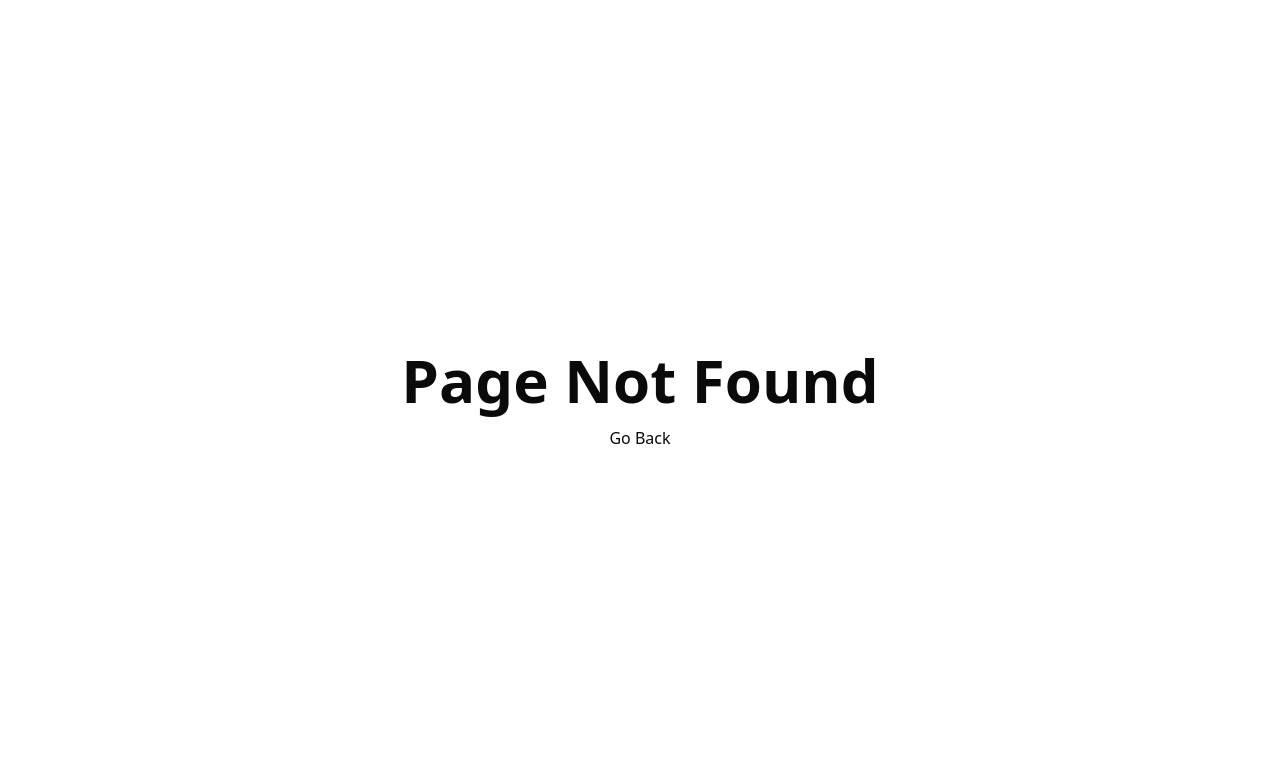
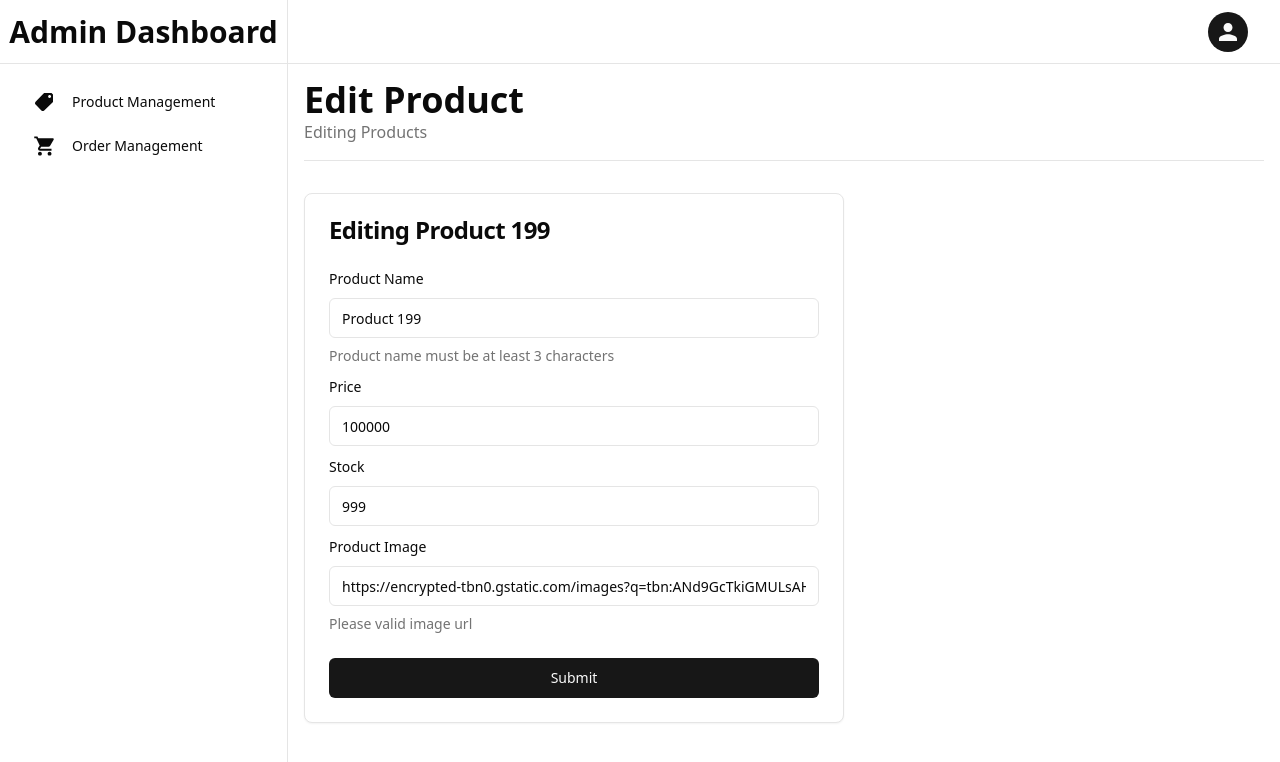
Before and after one commit to bruteforce10/redux_fastcampus, a React (Vite) app: page /admin/products/edit/1 in a window 1280 px wide. Before the commit this address had no page. Shown: the top 762 px of the page. Built offline with nearby package versions, Linux system fonts and the light colour scheme; data requests are answered from the project's data file.

Commit message:
add update

```diff
--- a/db.json
+++ b/db.json
@@ -2,31 +2,31 @@
   "products": [
     {
       "image": "https://encrypted-tbn0.gstatic.com/images?q=tbn:ANd9GcTkiGMULsAHa9dID44BozhTQWOlhmMY7a11nQ&s",
-      "productName": "Product 1",
-      "price": 1000,
-      "stock": 0,
-      "id": 1
+      "productName": "Product 199",
+      "price": 100000,
+      "stock": 999,
+      "id": "1"
     },
     {
       "image": "https://encrypted-tbn0.gstatic.com/images?q=tbn:ANd9GcTkiGMULsAHa9dID44BozhTQWOlhmMY7a11nQ&s",
       "productName": "Product 2",
       "price": 3000,
       "stock": 10,
-      "id": 2
+      "id": "2"
     },
     {
       "image": "https://placehold.jp/396x594.png",
       "productName": "Product 3",
       "price": 2000,
       "stock": 20,
-      "id": 3
+      "id": "3"
     },
     {
       "image": "https://placehold.jp/396x594.png",
       "productName": "Product 4",
       "price": 20000,
       "stock": 20,
-      "id": 4
+      "id": "4"
     },
     {
       "id": "fd15",
--- a/src/App.jsx
+++ b/src/App.jsx
@@ -23,7 +23,7 @@ function App() {
         <Route path="/admin">
           <Route path="products" Component={ProductManagementPage} />
           <Route path="products/create" Component={CreateProductPage} />
-          <Route path="products/edit" Component={EditProductPage} />
+          <Route path="products/edit/:productId" Component={EditProductPage} />
         </Route>
         <Route path="*" Component={NotFoundPage} />
       </Routes>
--- a/src/components/forms/ProductForm.jsx
+++ b/src/components/forms/ProductForm.jsx
@@ -32,14 +32,21 @@ const productFormSchema = z.object({
 });
 
 export const ProductForm = (props) => {
-  const { onSubmit, cardTitle } = props;
+  const {
+    onSubmit,
+    cardTitle,
+    defaultName,
+    defaultPrice,
+    defaultStock,
+    defaultImage,
+  } = props;
 
   const form = useForm({
     defaultValues: {
-      productName: "",
-      price: 0,
-      stock: 0,
-      image: "",
+      productName: defaultName || "",
+      price: defaultPrice || 0,
+      stock: defaultStock || 0,
+      image: defaultImage || "",
     },
     resolver: zodResolver(productFormSchema),
   });
--- a/src/pages/admin/EditProductPage.jsx
+++ b/src/pages/admin/EditProductPage.jsx
@@ -1,14 +1,56 @@
 import { ProductForm } from "@/components/forms/ProductForm";
 import { AdminLayout } from "@/components/layout/AdminLayout";
+import { axiosInstance } from "@/lib/axios";
+import { useEffect, useState } from "react";
+import { useNavigate, useParams } from "react-router-dom";
 
 const EditProductPage = () => {
-  const handleEditProduct = (values) => {
-    console.log(values);
+  const [product, setProduct] = useState({
+    image: "",
+    productName: "",
+    price: "",
+    stock: 0,
+    id: 0,
+  });
+
+  const params = useParams();
+  const navigate = useNavigate();
+
+  const fetchProduct = async () => {
+    try {
+      const response = await axiosInstance.get(`/products/${params.productId}`);
+      setProduct(response.data);
+    } catch (error) {
+      console.log(error);
+    }
+  };
+
+  useEffect(() => {
+    fetchProduct();
+  }, []);
+
+  const handleEditProduct = async (values) => {
+    try {
+      await axiosInstance.patch("/products/" + params.productId, values);
+      alert("Product edited successfully");
+      navigate("/admin/products");
+    } catch (error) {
+      console.log(error);
+    }
   };
 
   return (
-    <AdminLayout title="Edit Products" description="Editing Products">
-      <ProductForm onSubmit={handleEditProduct} cardTitle="Edit Product" />
+    <AdminLayout title={"Edit Product"} description="Editing Products">
+      {product.id ? (
+        <ProductForm
+          onSubmit={handleEditProduct}
+          cardTitle={"Editing" + " " + product.productName}
+          defaultName={product.productName}
+          defaultPrice={product.price}
+          defaultStock={product.stock}
+          defaultImage={product.image}
+        />
+      ) : null}
     </AdminLayout>
   );
 };
--- a/src/pages/admin/ProductManagementPage.jsx
+++ b/src/pages/admin/ProductManagementPage.jsx
@@ -16,7 +16,7 @@ import {
   TableRow,
 } from "@/components/ui/table";
 import { axiosInstance } from "@/lib/axios";
-import { ChevronLeft, ChevronRight, Ellipsis } from "lucide-react";
+import { ChevronLeft, ChevronRight, Edit } from "lucide-react";
 import { useEffect, useState } from "react";
 import { IoMdAdd } from "react-icons/io";
 import { Link, useSearchParams } from "react-router-dom";
@@ -137,9 +137,11 @@ const ProductManagementPage = () => {
                   <TableCell>{product.price}</TableCell>
                   <TableCell>{product.stock}</TableCell>
                   <TableCell>
-                    <Button variant="ghost" size="icon">
-                      <Ellipsis className="h-6 w-6" />
-                    </Button>
+                    <Link to={`/admin/products/edit/${product.id}`}>
+                      <Button variant="ghost" size="icon">
+                        <Edit className="h-6 w-6" />
+                      </Button>
+                    </Link>
                   </TableCell>
                 </TableRow>
               ))}
```
